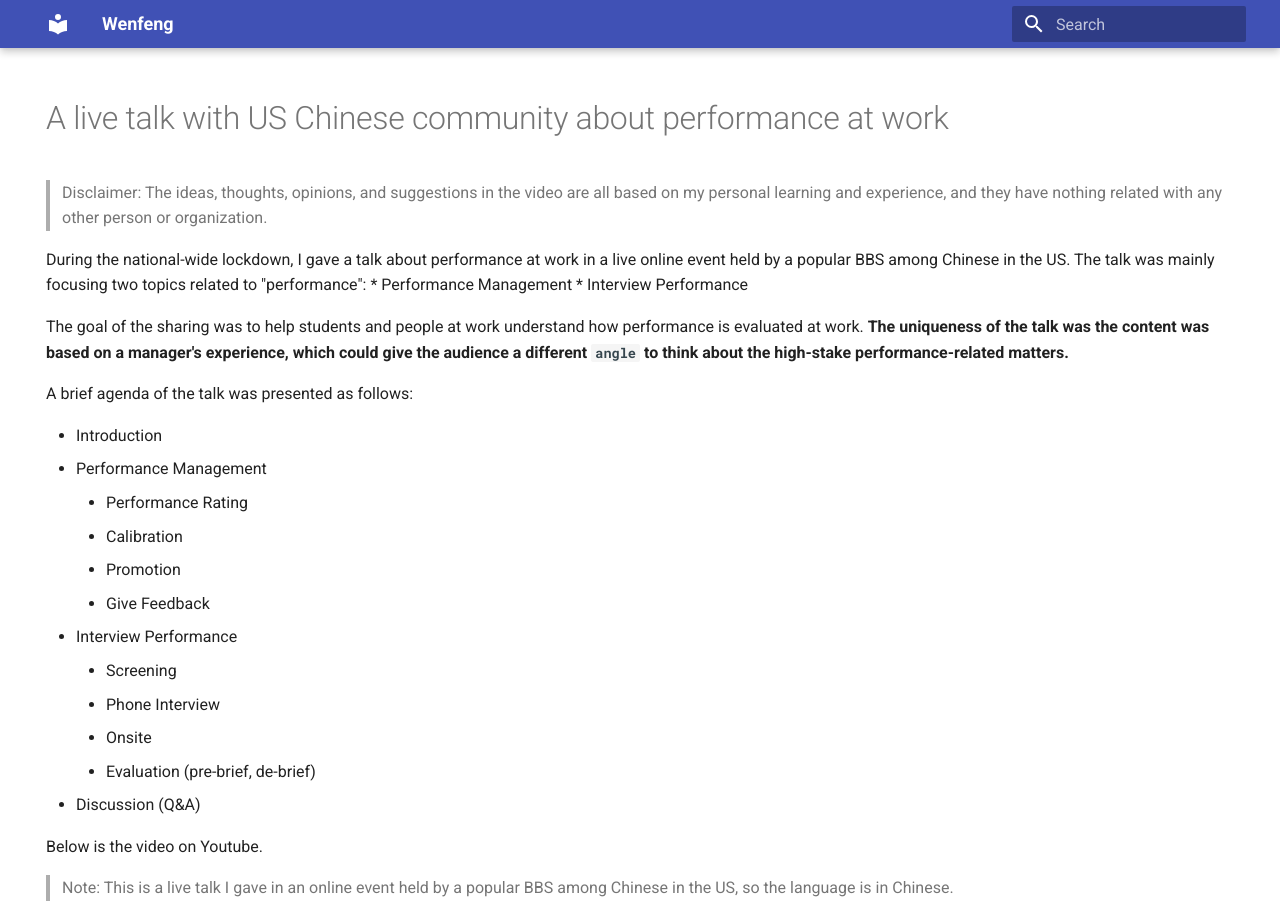
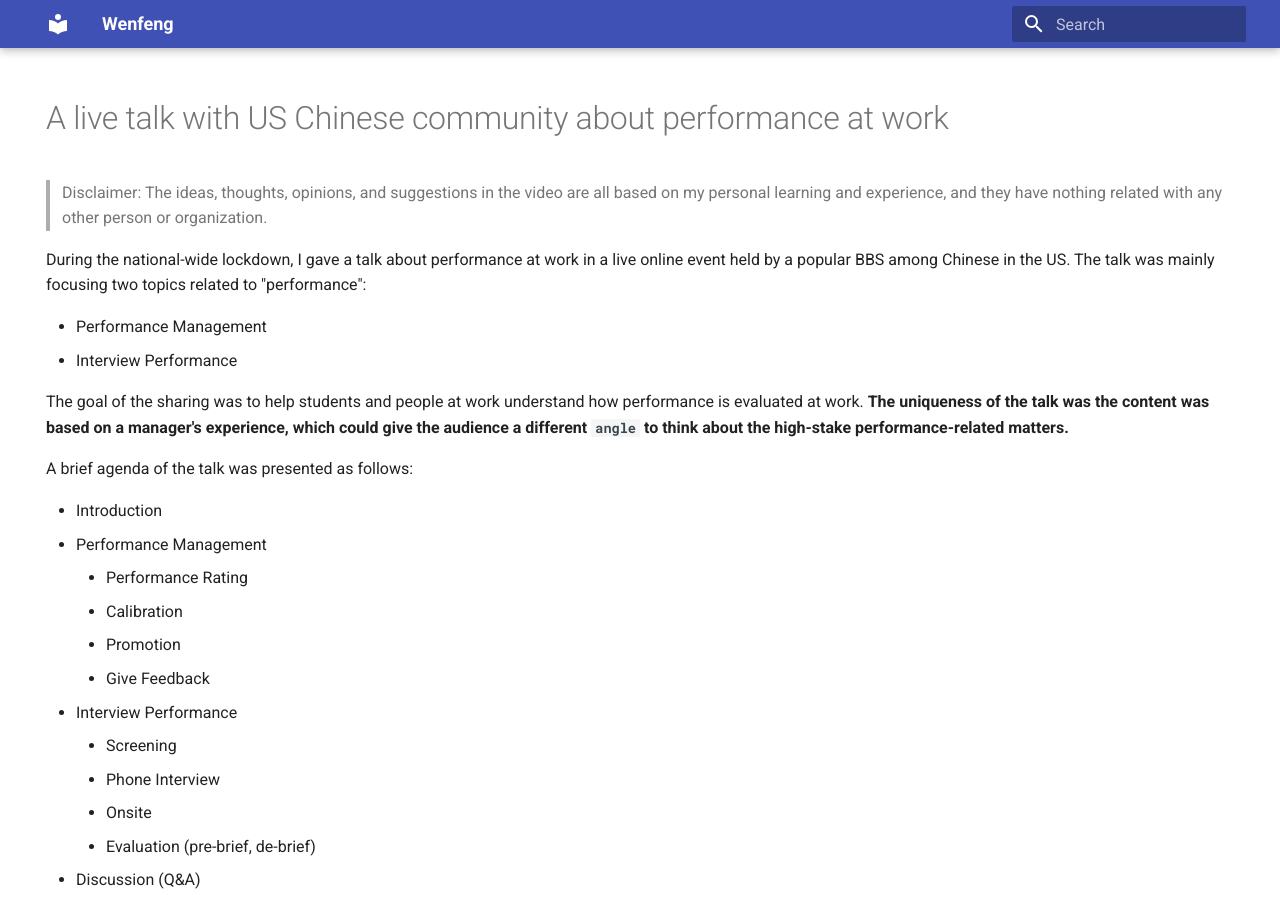
Before and after one commit to wenfengzhuo/blog, an MkDocs documentation site: the page built from docs/2020-04-26-managemnt-talk-1.md, in a window 1280 px wide and 1372 px high, cut to the strip 0-913 px from the top of the window. Built offline with MkDocs 1.6.1 and Material for MkDocs 9.7.7, drawn with Linux system fonts in a browser that asks for light colours; some of the changed text lies outside the part shown.

Commit message:
minor updates

```diff
--- a/docs/2020-04-26-managemnt-talk-1.md
+++ b/docs/2020-04-26-managemnt-talk-1.md
@@ -9,6 +9,7 @@ title: A live talk with US Chinese community about performance at work
 > The ideas, thoughts, opinions, and suggestions in the video are all based on my personal learning and experience, and they have nothing related with any other person or organization.
 
 During the national-wide lockdown, I gave a talk about performance at work in a live online event held by a popular BBS among Chinese in the US. The talk was mainly focusing two topics related to "performance":
+
 * Performance Management
 * Interview Performance
 
@@ -31,7 +32,7 @@ A brief agenda of the talk was presented as follows:
 
 Below is the video on Youtube.
 > Note:
-> This is a live talk I gave in an online event held by a popular BBS among Chinese in the US, so the language is in Chinese.
+> This is a live talk I gave in an online event held by a popular BBS among Chinese in the US, so the language was in Chinese.
 
 <iframe width="560" height="315" src="https://www.youtube.com/embed/C7jDlCWp7Og" frameborder="0" allow="accelerometer; autoplay; encrypted-media; gyroscope; picture-in-picture" allowfullscreen></iframe>
 <!--stackedit_data:
```
